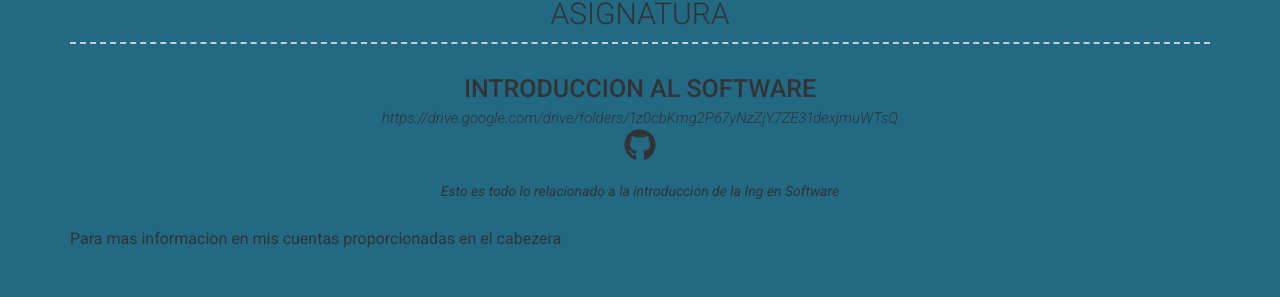
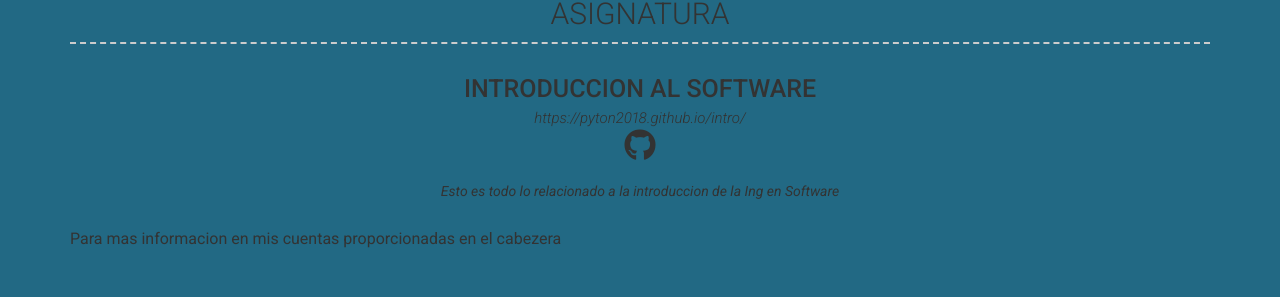
Before and after one commit to pyton2018/joel, a Jekyll site: the page built from index.md, in a window 1280 px wide. Shown: the part 556-853 px from the top of the page. Built offline with Jekyll 4.4.1, drawn with Linux system fonts in a browser that asks for light colours; nearby versions of some CDN libraries; part of the change alters nothing that is shown.

Commit message:
Update projects.yml

```diff
--- a/_data/projects.yml
+++ b/_data/projects.yml
@@ -1,7 +1,7 @@
 # Project template
 - layout: top-middle
   name: INTRODUCCION AL SOFTWARE
-  link: https://drive.google.com/drive/folders/1z0cbKmg2P67yNzZjY7ZE31dexjmuWTsQ
+  link: https://pyton2018.github.io/intro/
   github: Github page for project (eg. sproogen/modern-resume-theme)(optional)
   quote: >
     Esto es todo lo relacionado a la introduccion de la Ing en Software
```
